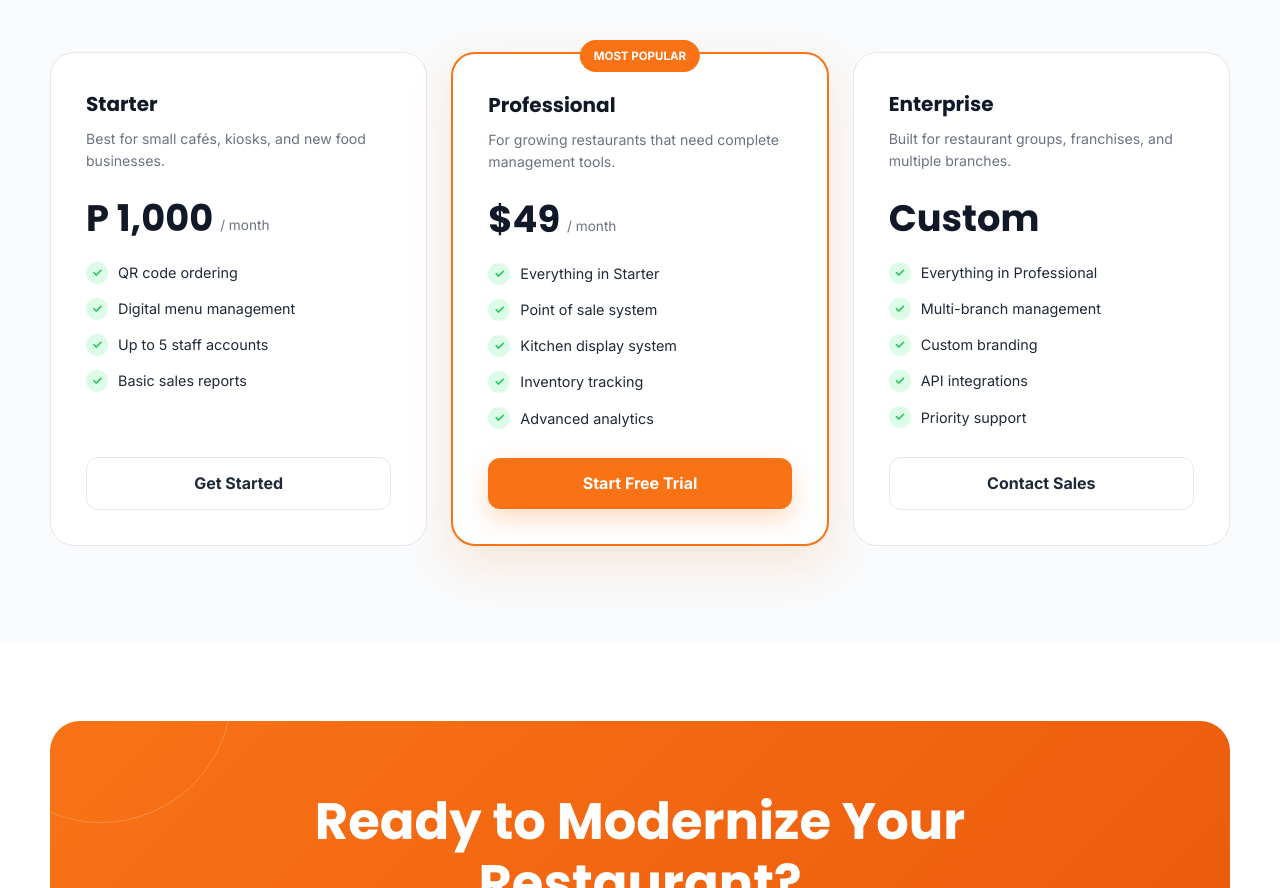
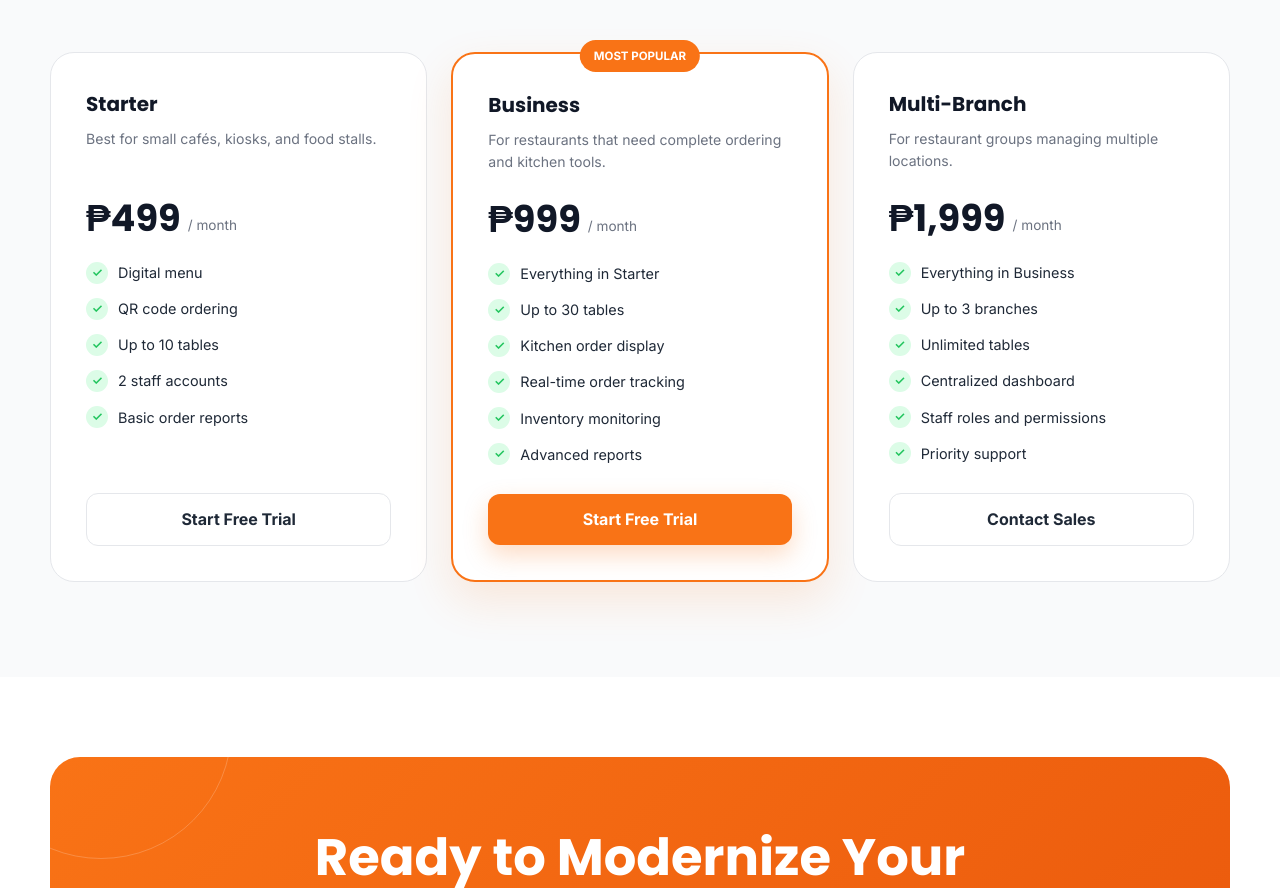
Before and after one commit to patty-webdev/qrserve, a plain HTML site: page index.html in a window 1280 px wide. Shown: the part 3497-4385 px from the top of the page. Drawn offline with Linux system fonts and the light colour scheme.

Commit message:
update the pricing

```diff
--- a/index.html
+++ b/index.html
@@ -477,15 +477,20 @@
             <h3 class="pricing-name">Starter</h3>
 
             <p class="pricing-description">
-              Best for small cafés, kiosks, and new food businesses.
+              Best for small cafés, kiosks, and food stalls.
             </p>
 
             <div class="price">
-              <strong>P 1,000</strong>
+              <strong>₱499</strong>
               <span>/ month</span>
             </div>
 
             <ul class="pricing-features">
+              <li class="pricing-feature">
+                <span class="check-icon">✓</span>
+                Digital menu
+              </li>
+
               <li class="pricing-feature">
                 <span class="check-icon">✓</span>
                 QR code ordering
@@ -493,34 +498,36 @@
 
               <li class="pricing-feature">
                 <span class="check-icon">✓</span>
-                Digital menu management
+                Up to 10 tables
               </li>
 
               <li class="pricing-feature">
                 <span class="check-icon">✓</span>
-                Up to 5 staff accounts
+                2 staff accounts
               </li>
 
               <li class="pricing-feature">
                 <span class="check-icon">✓</span>
-                Basic sales reports
+                Basic order reports
               </li>
             </ul>
 
-            <a href="#contact" class="btn btn-outline">Get Started</a>
+            <a href="#contact" class="btn btn-outline">
+              Start Free Trial
+            </a>
           </article>
 
           <article class="pricing-card popular reveal">
             <span class="popular-badge">MOST POPULAR</span>
 
-            <h3 class="pricing-name">Professional</h3>
+            <h3 class="pricing-name">Business</h3>
 
             <p class="pricing-description">
-              For growing restaurants that need complete management tools.
+              For restaurants that need complete ordering and kitchen tools.
             </p>
 
             <div class="price">
-              <strong>$49</strong>
+              <strong>₱999</strong>
               <span>/ month</span>
             </div>
 
@@ -532,58 +539,71 @@
 
               <li class="pricing-feature">
                 <span class="check-icon">✓</span>
-                Point of sale system
+                Up to 30 tables
               </li>
 
               <li class="pricing-feature">
                 <span class="check-icon">✓</span>
-                Kitchen display system
+                Kitchen order display
               </li>
 
               <li class="pricing-feature">
                 <span class="check-icon">✓</span>
-                Inventory tracking
+                Real-time order tracking
               </li>
 
               <li class="pricing-feature">
                 <span class="check-icon">✓</span>
-                Advanced analytics
+                Inventory monitoring
+              </li>
+
+              <li class="pricing-feature">
+                <span class="check-icon">✓</span>
+                Advanced reports
               </li>
             </ul>
 
-            <a href="#contact" class="btn btn-primary">Start Free Trial</a>
+            <a href="#contact" class="btn btn-primary">
+              Start Free Trial
+            </a>
           </article>
 
           <article class="pricing-card reveal">
-            <h3 class="pricing-name">Enterprise</h3>
+            <h3 class="pricing-name">Multi-Branch</h3>
 
             <p class="pricing-description">
-              Built for restaurant groups, franchises, and multiple branches.
+              For restaurant groups managing multiple locations.
             </p>
 
             <div class="price">
-              <strong>Custom</strong>
+              <strong>₱1,999</strong>
+              <span>/ month</span>
             </div>
 
             <ul class="pricing-features">
               <li class="pricing-feature">
                 <span class="check-icon">✓</span>
-                Everything in Professional
+                Everything in Business
               </li>
 
               <li class="pricing-feature">
                 <span class="check-icon">✓</span>
-                Multi-branch management
+                Up to 3 branches
               </li>
 
               <li class="pricing-feature">
                 <span class="check-icon">✓</span>
-                Custom branding
+                Unlimited tables
               </li>
 
               <li class="pricing-feature">
                 <span class="check-icon">✓</span>
-                API integrations
+                Centralized dashboard
+              </li>
+
+              <li class="pricing-feature">
+                <span class="check-icon">✓</span>
+                Staff roles and permissions
               </li>
 
               <li class="pricing-feature">
@@ -592,7 +612,9 @@
               </li>
             </ul>
 
-            <a href="#contact" class="btn btn-outline">Contact Sales</a>
+            <a href="#contact" class="btn btn-outline">
+              Contact Sales
+            </a>
           </article>
         </div>
       </div>
```
